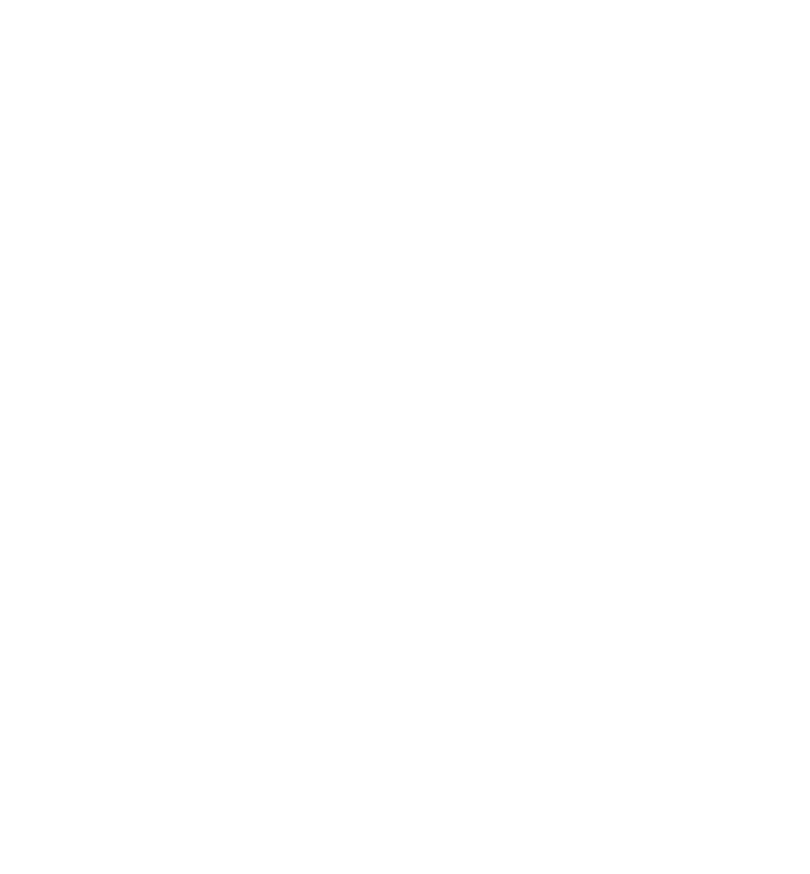
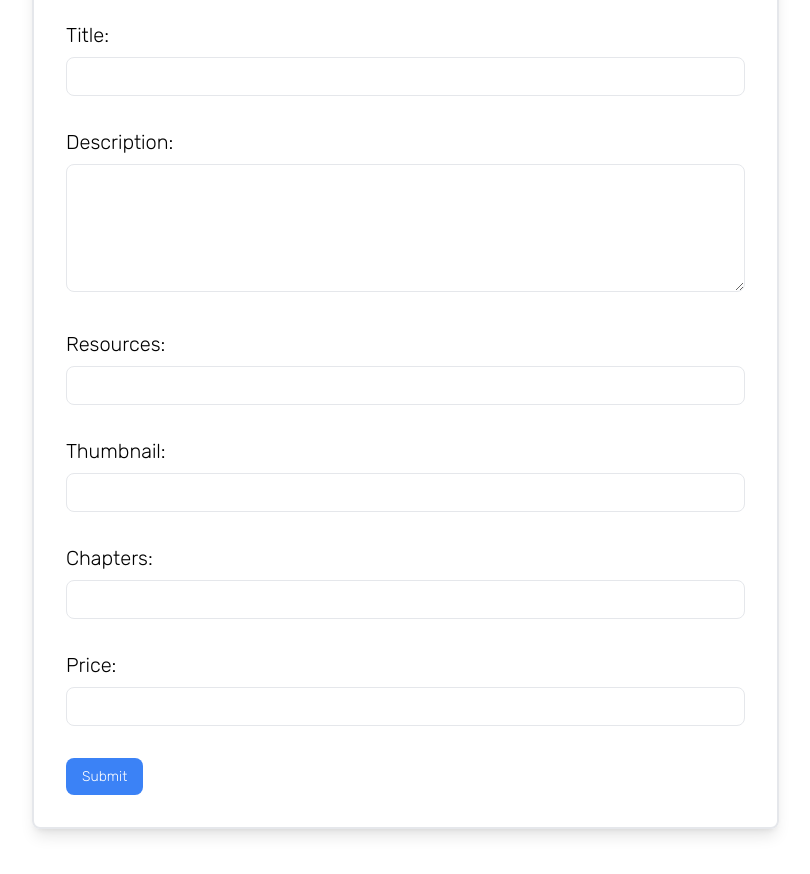
Before and after one commit to Ushan-Dilusha/mysticwebcraft-frontend, a React (Create React App) app: page /addcourse in a window 1280 px wide. Before the commit this address had no page. Shown: the part 280-1154 px from the top of the page, without its empty margins (32-842 px from the left). Before the commit the page ends 800 px from the top, so only its background shows below. Built offline with nearby package versions, Linux system fonts and the light colour scheme; a web font is replaced by a local one.

Commit message:
add course form

```diff
--- a/src/App.js
+++ b/src/App.js
@@ -2,6 +2,7 @@
 import { BrowserRouter, Routes, Route } from "react-router-dom";
 import Home from "./pages/Home/Home";
 import AdminDashboard from "./pages/adminDashboard/AdminDashboard";
+import AddCourse from "./pages/Course/AddCourse";
 
 
 
@@ -13,6 +14,7 @@
                     {/* add your pages path and link it */}
                     <Route path="/admindashboard" element={<AdminDashboard />} />
                     <Route path="/" element={<Home />} />
+                    <Route path="/addcourse" element={<AddCourse />} />
                 </Routes>
             </BrowserRouter>
         </div>
--- /dev/null
+++ b/src/pages/Course/AddCourse.jsx
@@ -0,0 +1,131 @@
+import axios from 'axios';
+import React, { useEffect, useState } from 'react';
+
+function AddCourse() {
+
+  const [formData, setFormData] = useState({
+    category: '',
+    title: '',
+    description: '',
+    resources: '',
+    thumbnail: '',
+    chapters: '',
+    price: ''
+  });
+
+  useEffect(() => {
+    // Add any initialization logic here if needed
+  }, []);
+
+  const handleChange = (e) => {
+    const { name, value } = e.target;
+    setFormData({
+      ...formData,
+      [name]: value,
+    });
+  };
+
+  const handleSubmit = (e) => {
+    e.preventDefault();
+
+    axios
+      .post('http://localhost:1337/courses/add', formData)
+      .then((response) => {
+        console.log('Course added successfully:', response.data);
+      })
+      .catch((error) => {
+        console.error('Error adding course:', error);
+      });
+  };
+
+  return (
+    <div className="mx-auto max-w-screen-xl px-4 py-10 sm:px-4 sm:py-15 lg:px-8 flex items-center">
+      <div className="w-2/3 p-8">
+        <h1 className="text-2xl lg:text-4xl font-bold py-6">Add Course</h1>
+        <div className="shadow-lg border-2 rounded-lg p-8">
+          <form onSubmit={handleSubmit} className="space-y-8">
+            <div>
+              <label className="block text-lg lg:text-xl mb-2">Category:</label>
+              <input
+                type="text"
+                name="category"
+                value={formData.category}
+                onChange={handleChange}
+                className="w-full border rounded-lg p-2 focus:ring focus:ring-blue-500 focus:border-blue-500"
+              />
+            </div>
+            <div>
+              <label className="block text-lg lg:text-xl mb-2">Title:</label>
+              <input
+                type="text"
+                name="title"
+                value={formData.title}
+                onChange={handleChange}
+                className="w-full border rounded-lg p-2 focus:ring focus:ring-blue-500 focus:border-blue-500"
+              />
+            </div>
+            <div>
+              <label className="block text-lg lg:text-xl mb-2">Description:</label>
+              <textarea
+                name="description"
+                value={formData.description}
+                onChange={handleChange}
+                className="w-full h-32 border rounded-lg p-2 focus:ring focus:ring-blue-500 focus:border-blue-500"
+              />
+            </div>
+            <div>
+              <label className="block text-lg lg:text-xl mb-2">Resources:</label>
+              <input
+                type="text"
+                name="resources"
+                value={formData.resources}
+                onChange={handleChange}
+                className="w-full border rounded-lg p-2 focus:ring focus:ring-blue-500 focus:border-blue-500"
+              />
+            </div>
+            <div>
+              <label className="block text-lg lg:text-xl mb-2">Thumbnail:</label>
+              <input
+                type="text"
+                name="thumbnail"
+                value={formData.thumbnail}
+                onChange={handleChange}
+                className="w-full border rounded-lg p-2 focus:ring focus:ring-blue-500 focus:border-blue-500"
+              />
+            </div>
+            <div>
+              <label className="block text-lg lg:text-xl mb-2">Chapters:</label>
+              <input
+                type="text"
+                name="chapters"
+                value={formData.chapters}
+                onChange={handleChange}
+                className="w-full border rounded-lg p-2 focus:ring focus:ring-blue-500 focus:border-blue-500"
+              />
+            </div>
+            <div>
+              <label className="block text-lg lg:text-xl mb-2">Price:</label>
+              <input
+                type="text"
+                name="price"
+                value={formData.price}
+                onChange={handleChange}
+                className="w-full border rounded-lg p-2 focus:ring focus:ring-blue-500 focus:border-blue-500"
+              />
+            </div>
+            <div className="mt-10">
+              <button
+                type="submit"
+                className="bg-blue-500 text-white py-2 px-4 rounded-lg hover:bg-blue-600 focus:outline-none focus:ring focus:ring-blue-200"
+              >
+                Submit
+              </button>
+            </div>
+          </form>
+        </div>
+      </div>
+    </div>
+  );
+}
+
+export default AddCourse;
```
